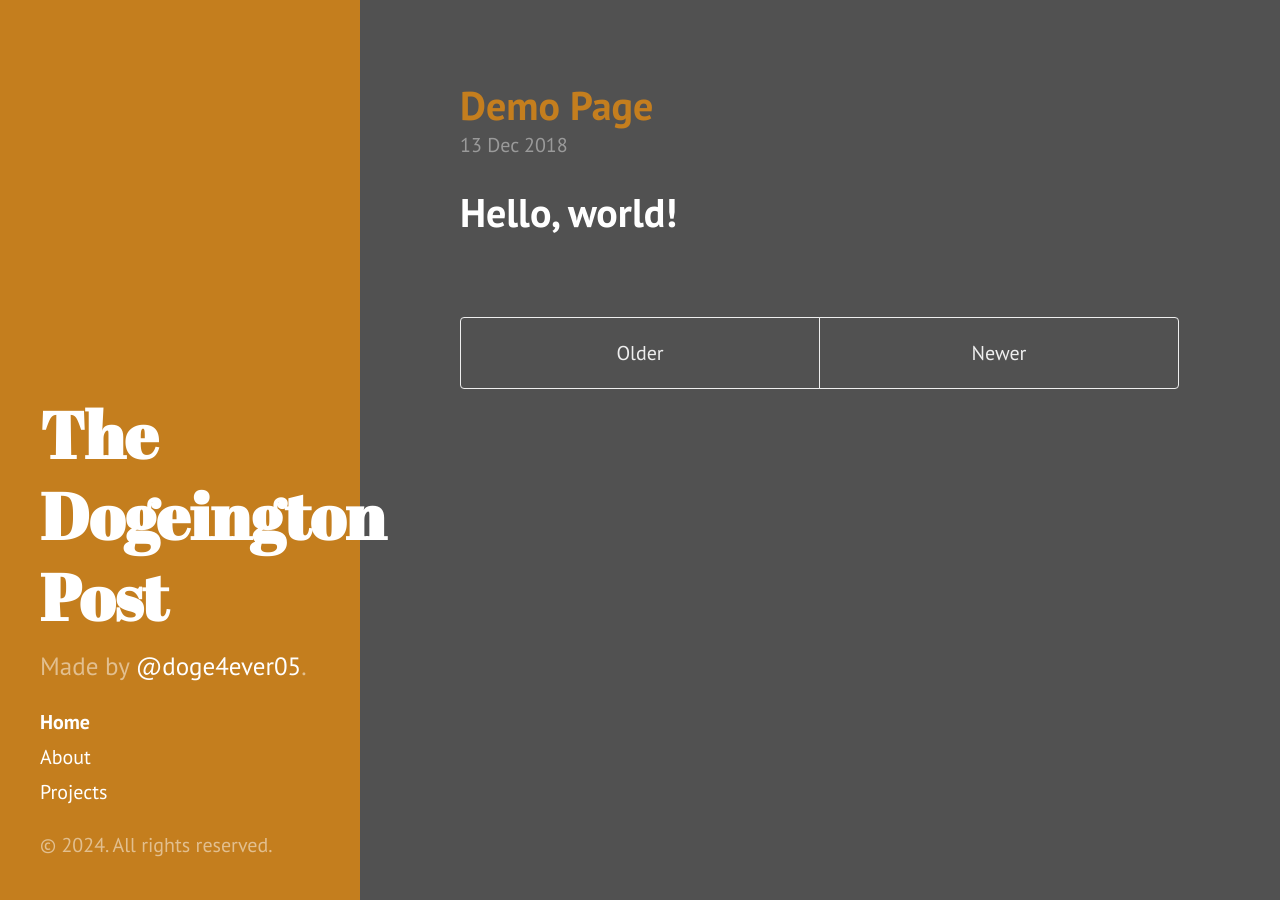
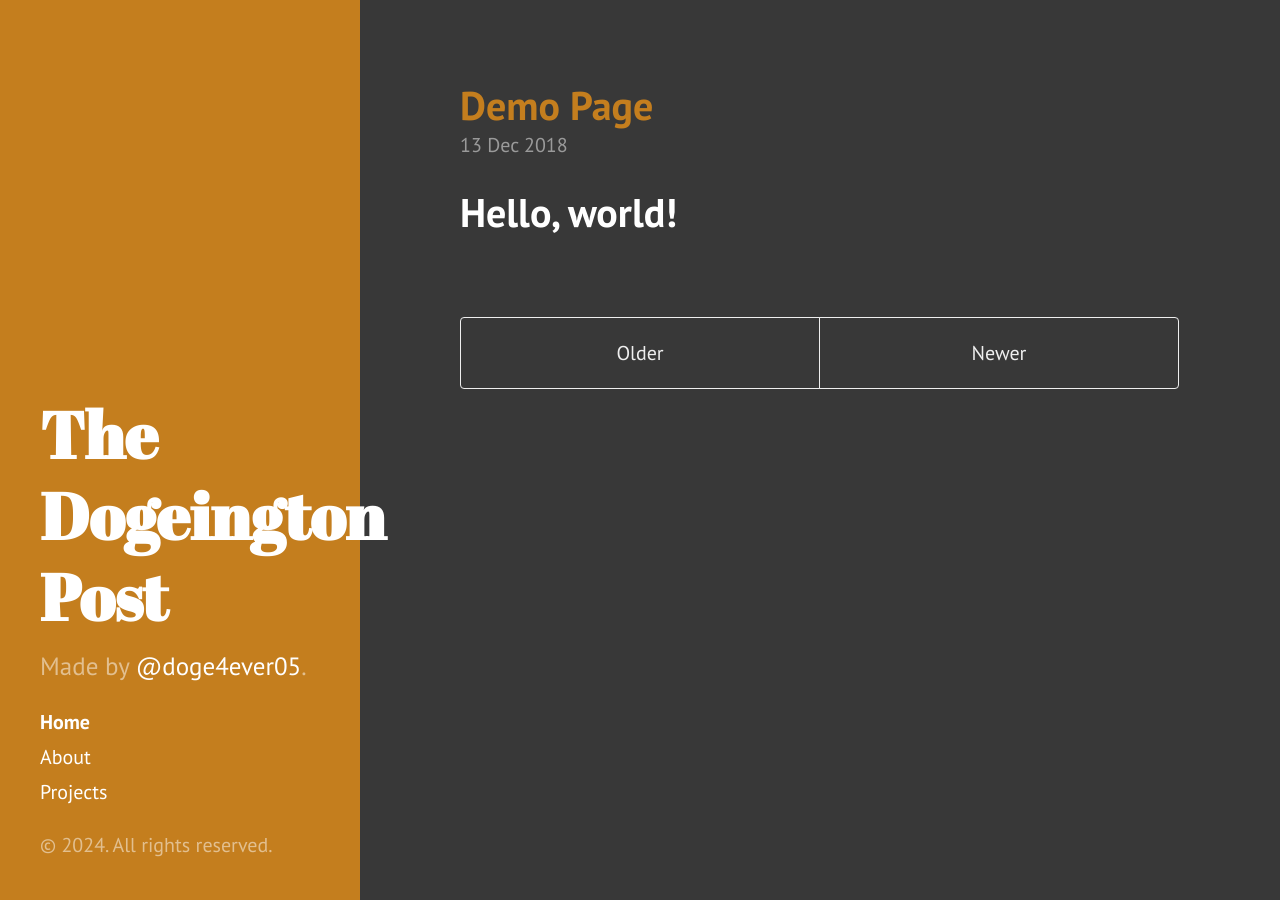
Before and after one commit to doge4ever05/doge4ever05.github.io, a Jekyll site: the page built from index.html, in a window 1280 px wide. Built offline with Jekyll 4.4.1, drawn with Linux system fonts in a browser that asks for light colours; the list of posts is cut into pages by our own code.

Commit message:
Update poole.css

```diff
--- a/public/css/poole.css
+++ b/public/css/poole.css
@@ -60,7 +60,7 @@ html {
 
 body {
   color: #ffffff;
-  background-color: #515151;
+  background-color: #383838;
   -webkit-text-size-adjust: 100%;
       -ms-text-size-adjust: 100%;
 }
```
